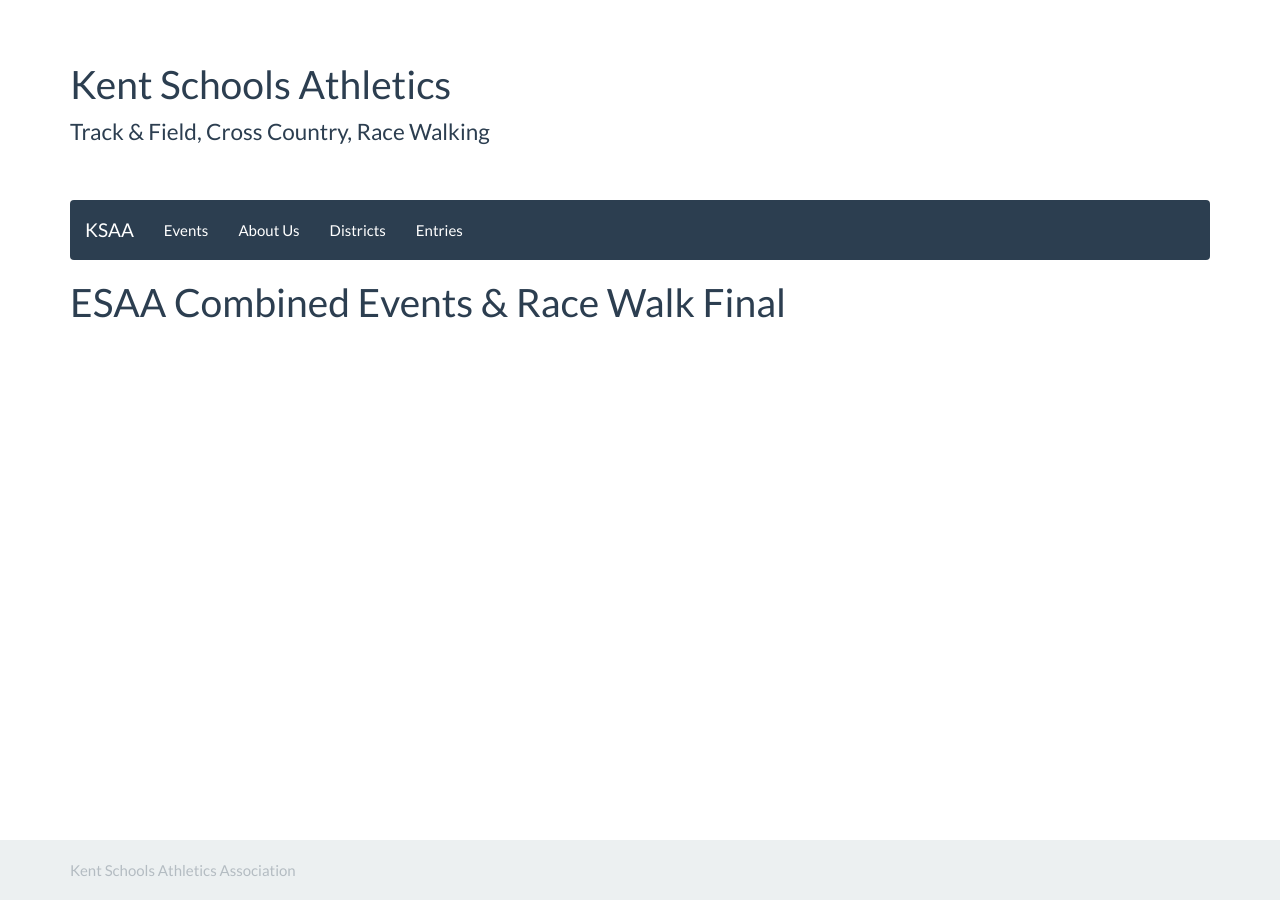
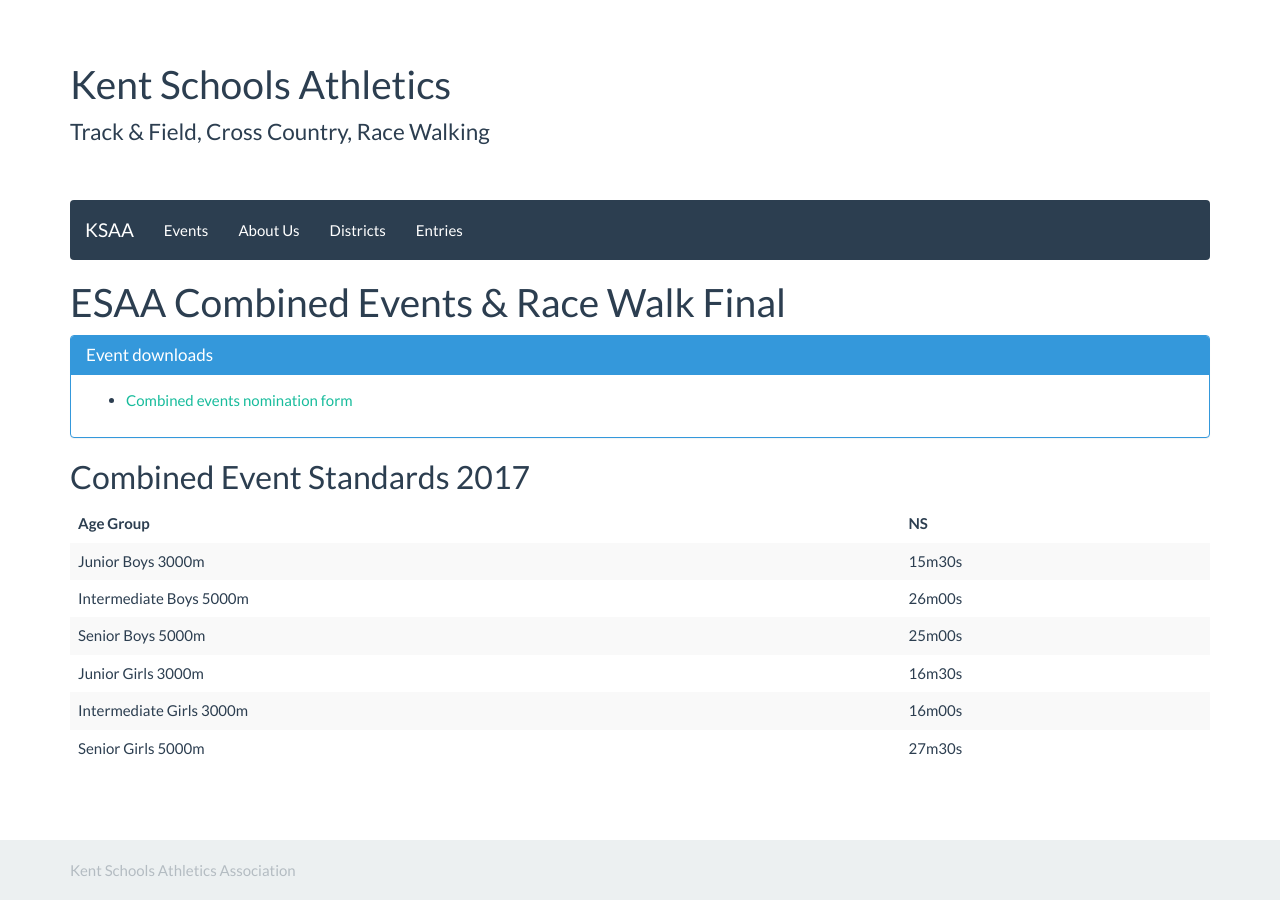
Before and after one commit to chrisnewark/chrisnewark.github.io, a Jekyll site: the page built from _events/16-17/2017-09-16-esaa-combined-events-and-race-walk-final.md, in a window 1280 px wide. Built offline with Jekyll 4.4.1, drawn with Linux system fonts in a browser that asks for light colours; nearby versions of some CDN libraries.

Commit message:
race walk

```diff
--- a/_events/16-17/2017-09-16-esaa-combined-events-and-race-walk-final.md
+++ b/_events/16-17/2017-09-16-esaa-combined-events-and-race-walk-final.md
@@ -4,3 +4,31 @@
 date: 16/17 September 2017
 location: Boston Lincs
 ---
+
+<div class="panel panel-info">
+  <div class="panel-heading">
+    <h3 class="panel-title">Event downloads</h3>
+  </div>
+  <div class="panel-body">
+    <ul>
+        <li>
+            <a href="/files/events/16-17/2017-09-16-esaa-combined-events-and-race-walk-final/Race-Walk-Form-Nomination.doc">
+                Combined events nomination form
+            </a>
+        </li>
+    </ul>
+  </div>
+</div>
+
+
+## Combined Event Standards 2017
+
+| Age Group                         | NS        |
+| ---                               | ---       |
+| Junior Boys 3000m                 | 15m30s    |
+| Intermediate Boys 5000m           | 26m00s    |
+| Senior Boys 5000m                 | 25m00s    |
+| Junior Girls 3000m                | 16m30s    |
+| Intermediate Girls 3000m          | 16m00s    |
+| Senior Girls 5000m                | 27m30s    |
+{: class="table table-striped table-hover"}
```
Also changed, not shown: 1 other file.
